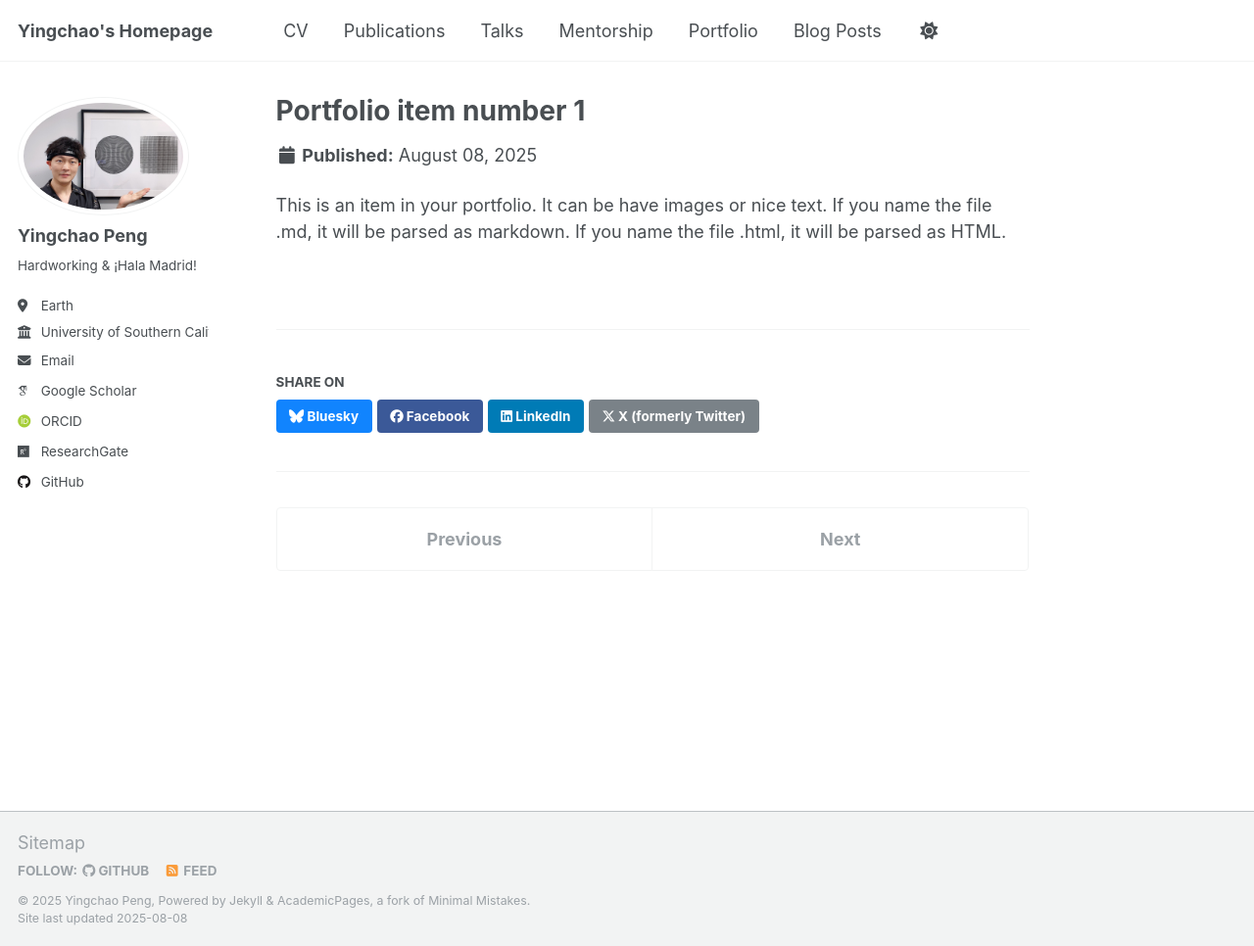
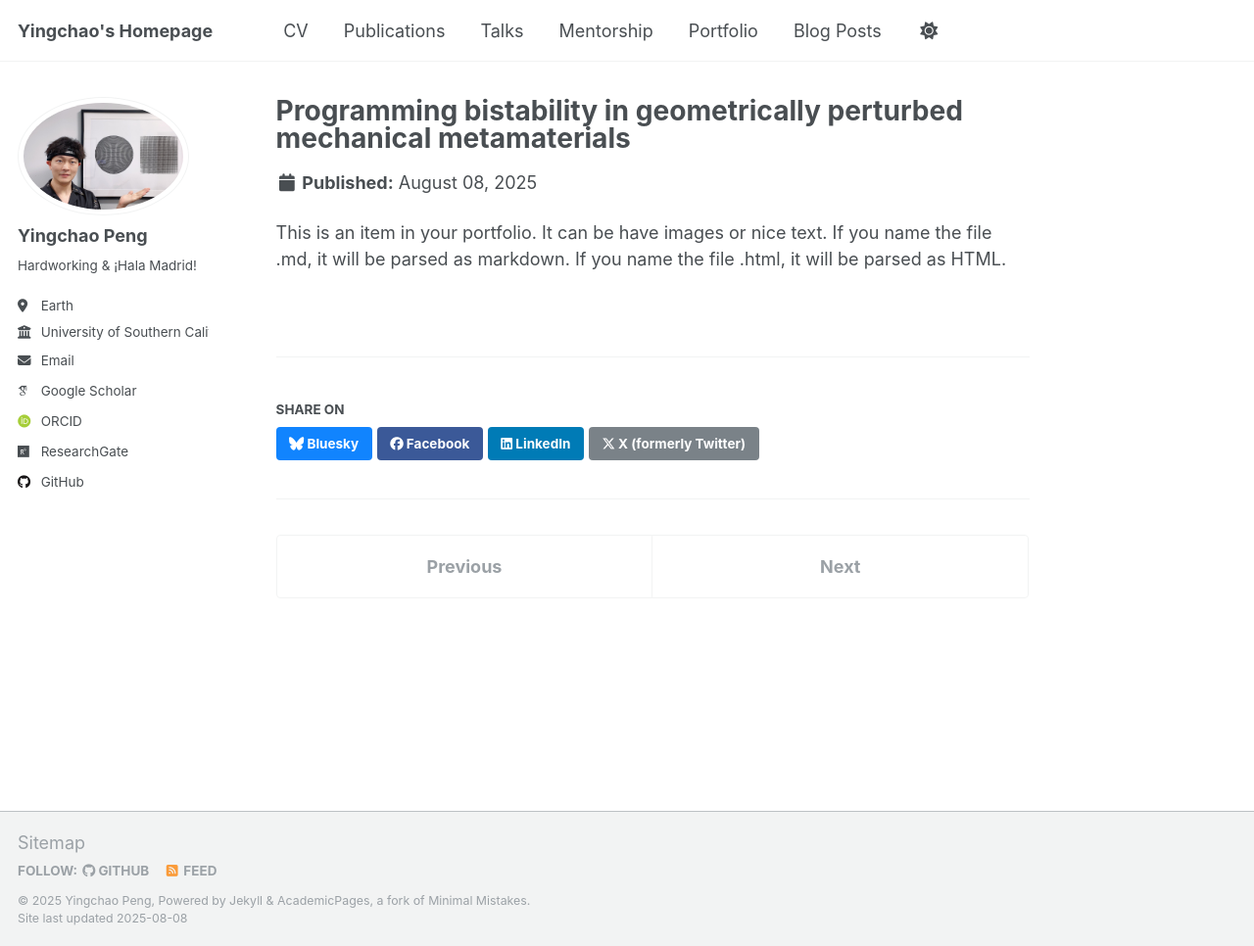
Before and after one commit to Hougeichao/Hougeichao.github.io, a Jekyll site: the page built from _portfolio/portfolio-1.md, in a window 1280 px wide and 966 px high. Shown: the whole window at 98% size. Built offline with Jekyll 4.4.1, drawn with Linux system fonts in a browser that asks for light colours; some web fonts are replaced; a file with an impossible date is left out.

Commit message:
Update portfolio-1.md

```diff
--- a/_portfolio/portfolio-1.md
+++ b/_portfolio/portfolio-1.md
@@ -1,6 +1,6 @@
 ---
-title: "Portfolio item number 1"
-excerpt: "Short description of portfolio item number 1<br/><img src='/images/Design-exploration.png' width='500' height='300'>"
+title: "Programming bistability in geometrically perturbed mechanical metamaterials"
+excerpt: "Design exploration<br/><img src='/images/Design-exploration.png' width='500' height='300'>"
 collection: portfolio
 ---
 
```
